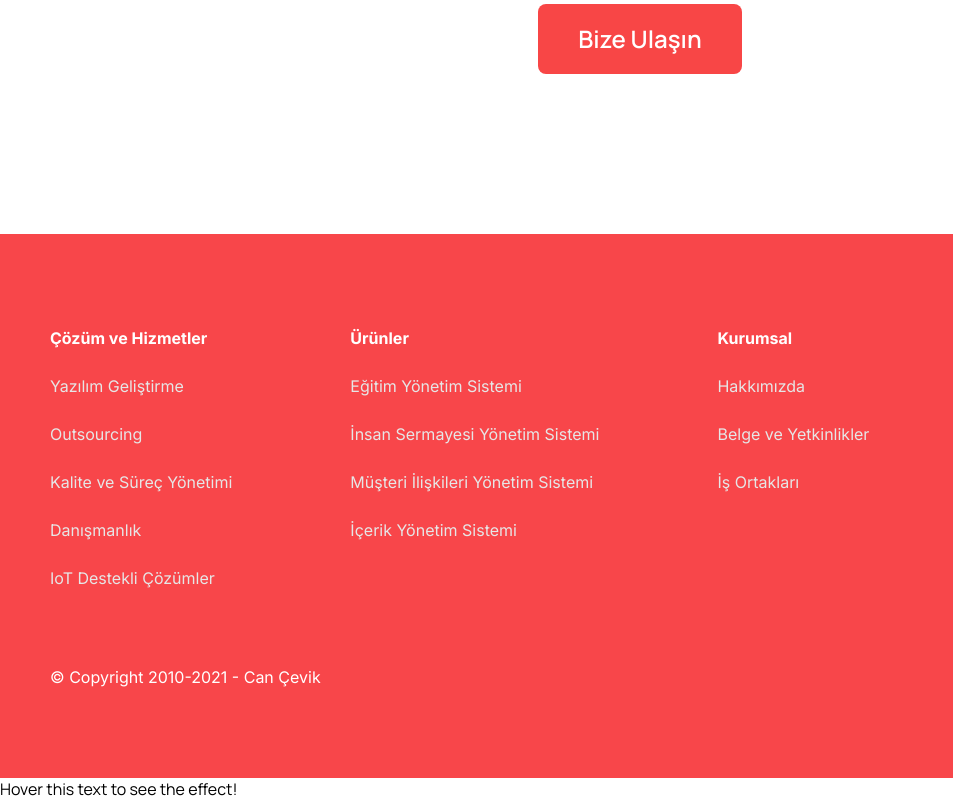
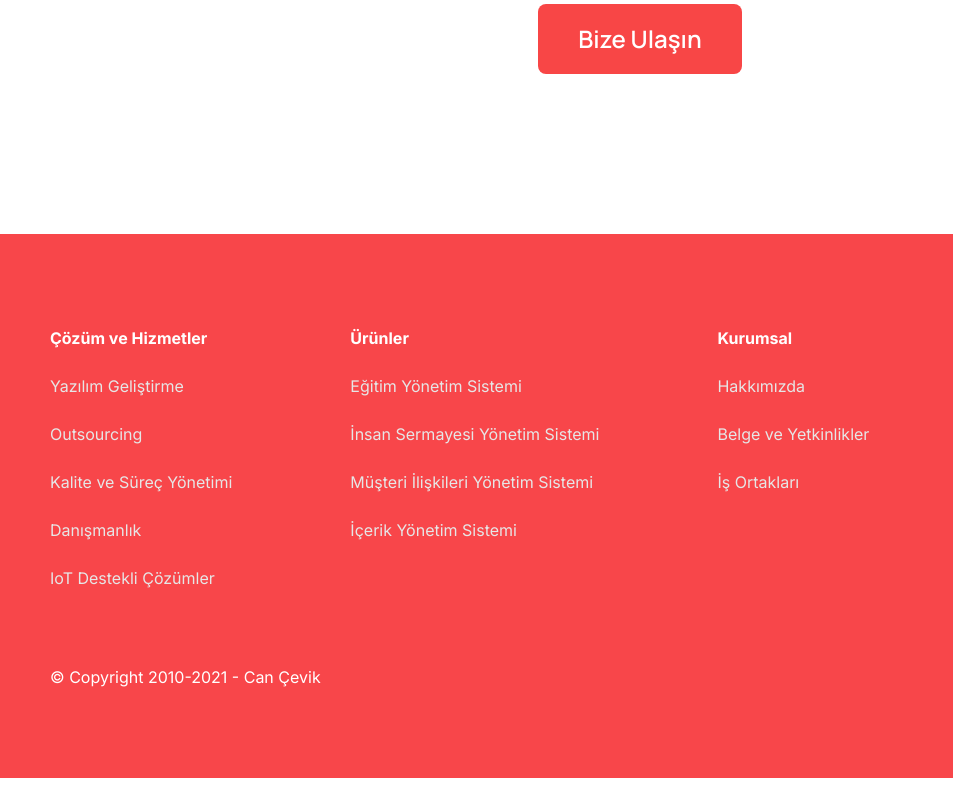
Before and after one commit to Zayniddin12/turkcha-project, a plain HTML site: page index.html in a window 1280 px wide. Shown: the part 1955-2755 px from the top of the page, 0-953 px from the left. After the commit the page ends 2733 px from the top, so only its background shows below. Drawn offline with Linux system fonts and the light colour scheme; a web font is replaced by a local one.

Commit message:
bironta anglashumovchilik

```diff
--- a/index.html
+++ b/index.html
@@ -144,6 +144,5 @@
         </div>
     </div>
 </footer>
-<p class="hover-underline-animation">Hover this text to see the effect!</p>
 </body>
 </html>
```
